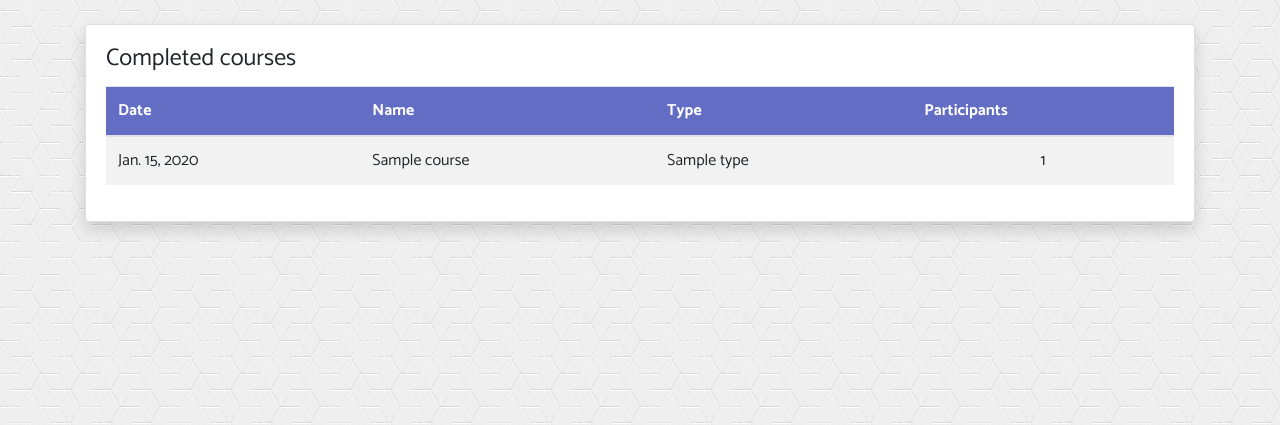
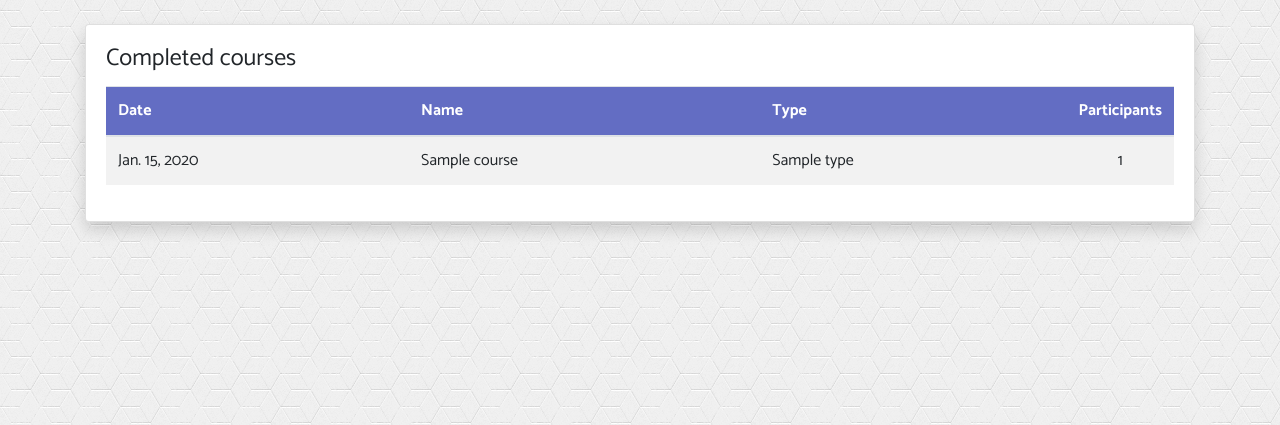
Before and after one commit to jdl208/trainingshub, a Django app: page /signup/signuplist/completed/ in a window 1280 px wide. Shown: the part 56-481 px from the top of the page. Run offline with Django 3.2, Linux system fonts and the light colour scheme; a user stored in the database is signed in; tables that the repository leaves empty hold one stand-in row (values such as "Sample post"); some libraries are stand-ins or nearby versions.

Commit message:
added signup detail view

```diff
--- a/signups/templates/signups/course-signup-list.html
+++ b/signups/templates/signups/course-signup-list.html
@@ -12,16 +12,16 @@
                             <th scope="col">Date</th>
                             <th scope="col">Name</th>
                             <th scope="col">Type</th>
-                            <th scope="col">Participants</th>
+                            <th class="min" scope="col">Participants</th>
                         </tr>
                     </thead>
                     <tbody>
                         {% for i in courses %}
-                        <tr class="clickable-row" data-href="{% url 'course-detail' pk=i.id %}">
+                        <tr class="clickable-row" data-href="{% url 'signup-detail' id=i.id %}">
                             <td>{{ i.date }}</td>
                             <td>{{ i.name }}</td>
                             <td>{{ i.course_type }}</td>
-                            <td class="text-center">{{ i.signup.count }}</td>
+                            <td class="min text-center">{{ i.signup.count }}</td>
                         </tr>
                         {% endfor %}
                     </tbody>
--- a/signups/urls.py
+++ b/signups/urls.py
@@ -5,6 +5,7 @@ from . import views
 urlpatterns = [
     path("signuplist/coming/", views.signup_list, name="signuplist"),
     path("signuplist/completed/", views.signup_list_completed, name="signuplist-completed"),
+    path("signup-detail/<id>/", views.signup_detail, name="signup-detail"),
     path("<id>/", views.signup, name="signup"),
     path("<id>/checkout/", views.checkout, name="checkout"),
 ]
```
